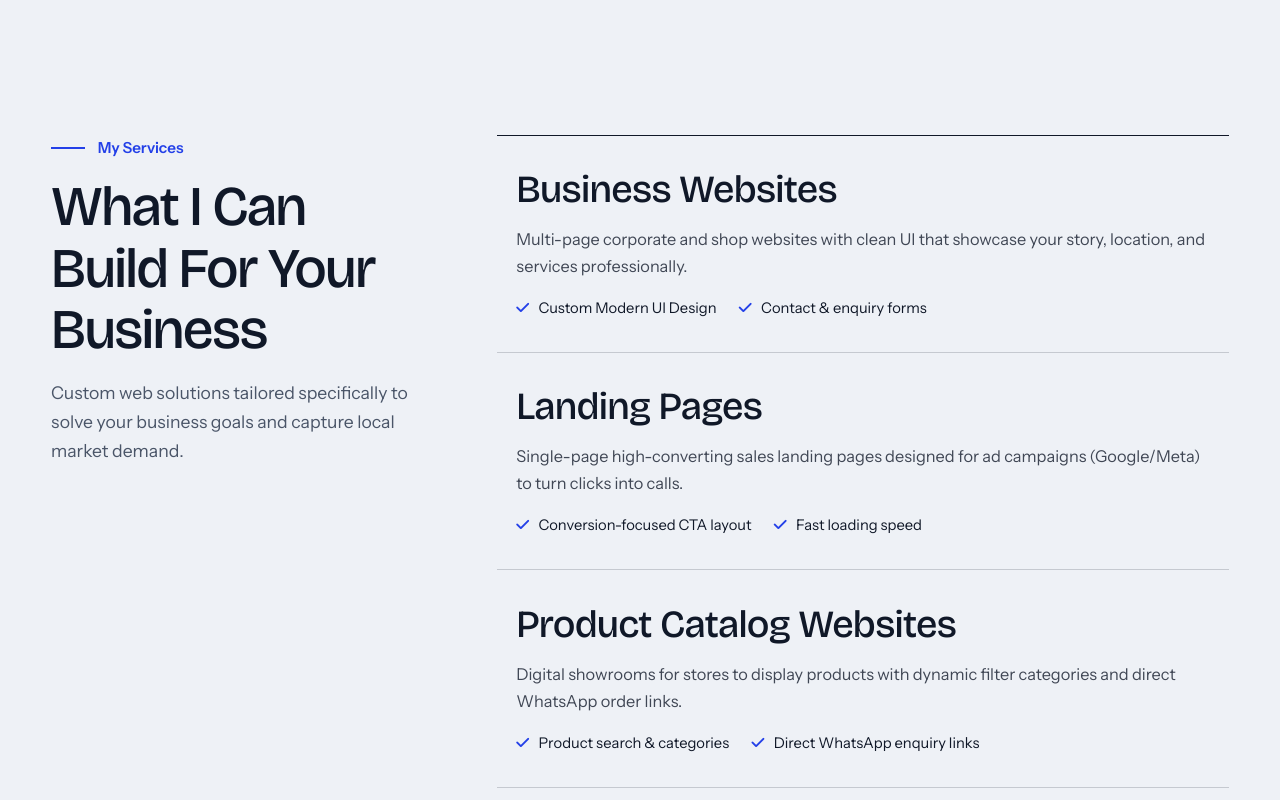
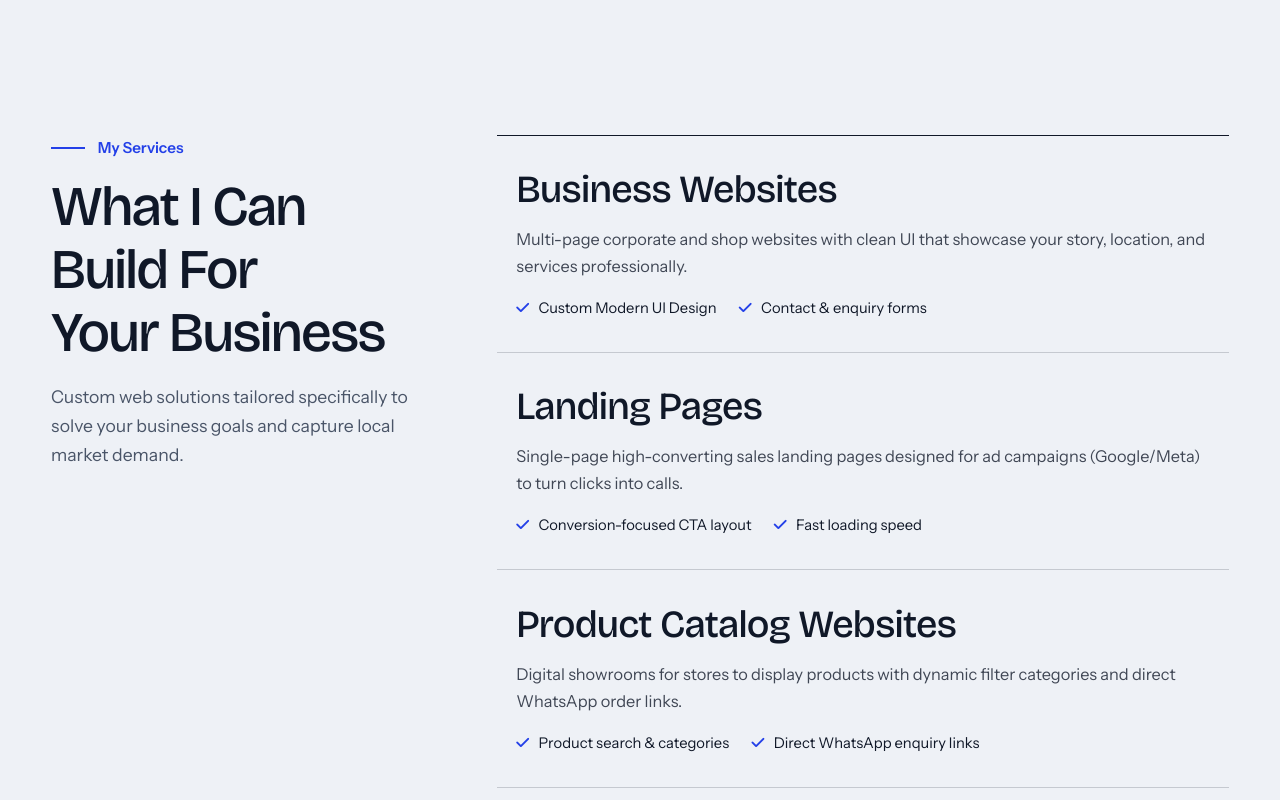
Before and after one commit to surya2735151/Gk-Web-Solutions, a plain HTML site: page index.html in a window 1280 px wide. Shown: the part 860-1660 px from the top of the page. Drawn offline with nearby package versions, Linux system fonts and the light colour scheme.

Commit message:
Add files via upload

```diff
--- a/script.js
+++ b/script.js
@@ -57,11 +57,8 @@ if (title && !reduce) {
     })(title);
 }
 
-/* 5. Section titles reveal once as they enter */
-const rvObs = new IntersectionObserver((es, o) => es.forEach(e => {
-    if (e.isIntersecting) { e.target.classList.add('in'); o.unobserve(e.target); }
-}), { threshold: 0.3 });
-if (!reduce) $$('.section-title').forEach(t => { t.classList.add('rv'); rvObs.observe(t); });
+/* 5. Section headings stay readable on every viewport. Their parent sections
+   use the shared scroll-reveal system below, avoiding a second competing observer. */
 
 /* 6. FAQ accordion (keyboard accessible) */
 const faqs = $$('.faq-item');
@@ -107,27 +104,67 @@ addEventListener('resize', () => {
 }, { passive: true });
 
 
-/* Professional reveal-on-scroll: stagger related cards, animate once, and keep fallbacks visible. */
-if (!reduce && 'IntersectionObserver' in window) {
+/* Reliable reveal-on-scroll for desktop, laptop, tablet and mobile. */
+{
     const revealTargets = $$('.section-header, .service-card, .industry-card, .feature-box, .process-card, .pricing-card, .about-box, .contact-info-card, .contact-form, .faq-item');
-    revealTargets.forEach((el, index) => {
+    const revealNow = el => {
+        if (!el.classList.contains('is-visible')) el.classList.add('is-visible');
+    };
+
+    if (!reduce) {
+        revealTargets.forEach(el => {
             el.classList.add('scroll-reveal');
-        // Stagger each local group, not the entire page, so later sections never wait too long.
             const siblings = [...(el.parentElement?.children || [])].filter(node => node.matches('.scroll-reveal'));
             const position = Math.max(0, siblings.indexOf(el));
-        el.style.setProperty('--reveal-delay', `${Math.min(position, 4) * 65}ms`);
+            el.style.setProperty('--reveal-delay', `${Math.min(position, 3) * 55}ms`);
             if (el.matches('.contact-info-card')) el.classList.add('reveal-left');
         });
-    const revealObserver = new IntersectionObserver((entries, observer) => {
+
+        // IntersectionObserver is the primary path. The scroll fallback also covers
+        // browser extensions, older engines, zoomed desktop windows, and late layout shifts.
+        let observer = null;
+        if ('IntersectionObserver' in window) {
+            observer = new IntersectionObserver(entries => {
                 entries.forEach(entry => {
-            if (!entry.isIntersecting) return;
-            entry.target.classList.add('is-visible');
+                    if (entry.isIntersecting) {
+                        revealNow(entry.target);
                         observer.unobserve(entry.target);
+                    }
                 });
-    }, { threshold: 0.08, rootMargin: '0px 0px -32px 0px' });
-    revealTargets.forEach(el => revealObserver.observe(el));
+            }, { threshold: 0, rootMargin: '0px 0px 80px 0px' });
+            revealTargets.forEach(el => observer.observe(el));
+        }
+
+        let ticking = false;
+        const revealInViewport = () => {
+            const viewport = window.innerHeight || document.documentElement.clientHeight;
+            revealTargets.forEach(el => {
+                if (el.classList.contains('is-visible')) return;
+                const rect = el.getBoundingClientRect();
+                if (rect.top < viewport * 0.92 && rect.bottom > 0) {
+                    revealNow(el);
+                    if (observer) observer.unobserve(el);
+                }
+            });
+            ticking = false;
+        };
+        const scheduleReveal = () => {
+            if (!ticking) {
+                ticking = true;
+                requestAnimationFrame(revealInViewport);
+            }
+        };
+        addEventListener('scroll', scheduleReveal, { passive: true });
+        addEventListener('resize', scheduleReveal, { passive: true });
+        addEventListener('load', scheduleReveal, { once: true });
+        addEventListener('pageshow', scheduleReveal);
+        // Recheck after fonts/images and responsive layout have settled.
+        scheduleReveal();
+        requestAnimationFrame(() => requestAnimationFrame(scheduleReveal));
     } else {
-    $$('.scroll-reveal').forEach(el => el.classList.add('is-visible'));
+        // Honour operating-system reduced-motion preferences and keep all content visible.
+        revealTargets.forEach(revealNow);
+    }
 }
 
 /* Anchor navigation: account for the fixed header and close the mobile menu reliably. */
--- a/styles.css
+++ b/styles.css
@@ -501,3 +501,82 @@ body { -webkit-font-smoothing: antialiased; }
   *, *::before, *::after { animation-duration: .01ms !important; animation-iteration-count: 1 !important; transition-duration: .01ms !important; scroll-behavior: auto !important; }
   .scroll-reveal, .scroll-reveal.is-visible, .hero-content, .hero-visual-card { opacity: 1; transform: none; filter: none; }
 }
+
+
+/* Cross-device reveal safeguards: avoid hidden content if an observer cannot run. */
+@media (min-width: 601px) {
+  .scroll-reveal { transform: translate3d(0, 28px, 0); transition-duration: 720ms; }
+  .scroll-reveal.reveal-left { transform: translate3d(-28px, 12px, 0); }
+  .scroll-reveal.reveal-right { transform: translate3d(28px, 12px, 0); }
+  .scroll-reveal.is-visible,
+  .scroll-reveal.reveal-left.is-visible,
+  .scroll-reveal.reveal-right.is-visible { opacity: 1; transform: translate3d(0,0,0) scale(1); filter: blur(0); }
+}
+/* If JavaScript is unavailable, never leave page content invisible. */
+.no-js .scroll-reveal { opacity: 1; transform: none; filter: none; }
+
+
+/* Laptop/desktop reveal tuning: visible, smooth, and never dependent on hover. */
+@media (min-width: 601px) {
+  .scroll-reveal {
+    opacity: 0;
+    transform: translate3d(0, 24px, 0);
+    filter: blur(1px);
+    transition: opacity 680ms cubic-bezier(.22, 1, .36, 1),
+                transform 680ms cubic-bezier(.22, 1, .36, 1),
+                filter 680ms cubic-bezier(.22, 1, .36, 1);
+    transition-delay: var(--reveal-delay, 0ms);
+  }
+  .scroll-reveal.is-visible {
+    opacity: 1;
+    transform: translate3d(0, 0, 0);
+    filter: blur(0);
+  }
+  .scroll-reveal.reveal-left { transform: translate3d(-22px, 12px, 0); }
+  .scroll-reveal.reveal-left.is-visible { transform: translate3d(0, 0, 0); }
+}
+@media (prefers-reduced-motion: reduce) {
+  .scroll-reveal, .scroll-reveal.is-visible { opacity: 1 !important; transform: none !important; filter: none !important; transition: none !important; }
+}
+
+
+/* FINAL cross-device visibility fix: one reveal system, readable headings. */
+.section-title, .section-header .section-title {
+  display: block;
+  max-width: 100%;
+  height: auto;
+  overflow: visible;
+  clip-path: none !important;
+  translate: none !important;
+  overflow-wrap: normal;
+  word-break: normal;
+  visibility: visible;
+}
+/* Legacy .rv title animation could clip headings on narrow screens; disable only
+   that legacy effect while retaining the shared scroll animations on all devices. */
+.rv, .rv.in {
+  clip-path: none !important;
+  translate: none !important;
+}
+.section-header { min-width: 0; }
+.section-title { line-height: 1.12; text-wrap: balance; }
+@media (max-width: 600px) {
+  .services-section .section-header {
+    position: static;
+    width: 100%;
+    margin-bottom: 2rem;
+  }
+  .services-section .section-title {
+    font-size: clamp(1.8rem, 7.6vw, 2.5rem);
+    line-height: 1.12;
+    letter-spacing: -.025em;
+  }
+  .section-header .section-subtitle,
+  .section-header .section-title,
+  .section-header .section-desc { opacity: 1; }
+}
+@media (prefers-reduced-motion: reduce) {
+  .scroll-reveal, .scroll-reveal.is-visible {
+    opacity: 1 !important; transform: none !important; filter: none !important; transition: none !important;
+  }
+}
```
Lines whose indentation alone changed are shown as unchanged.
